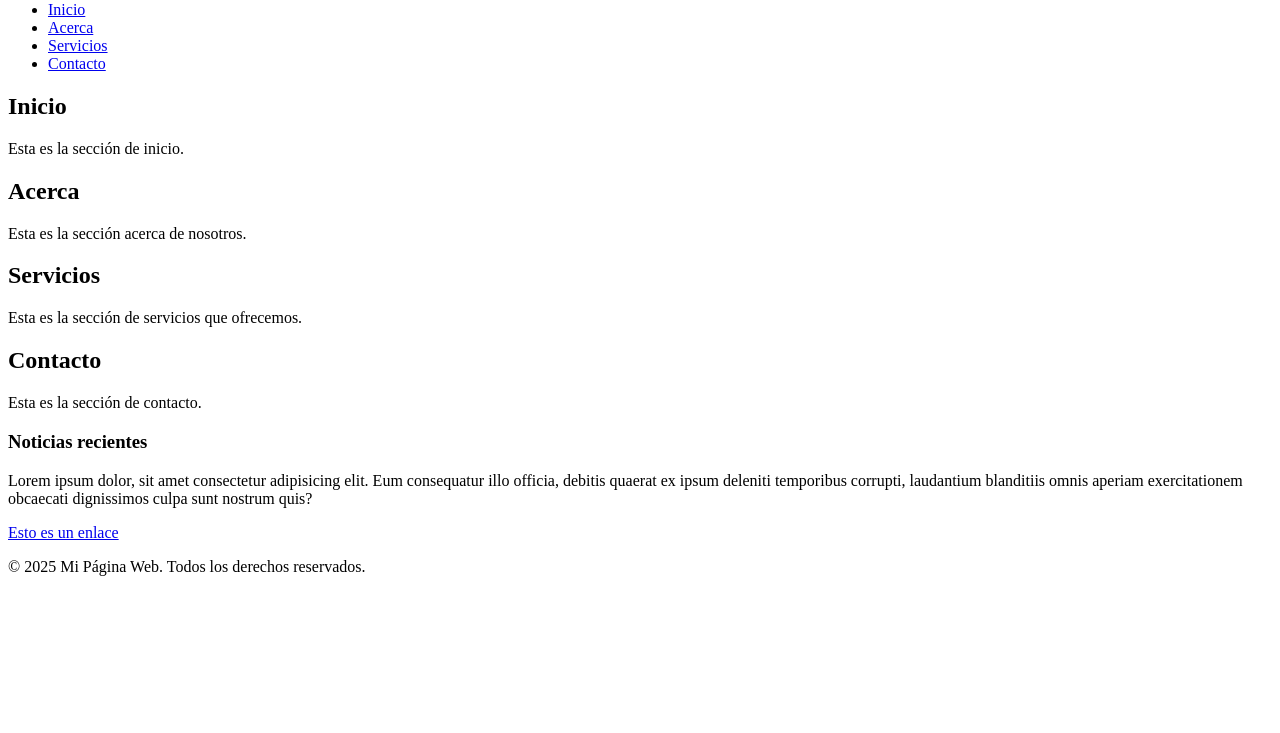
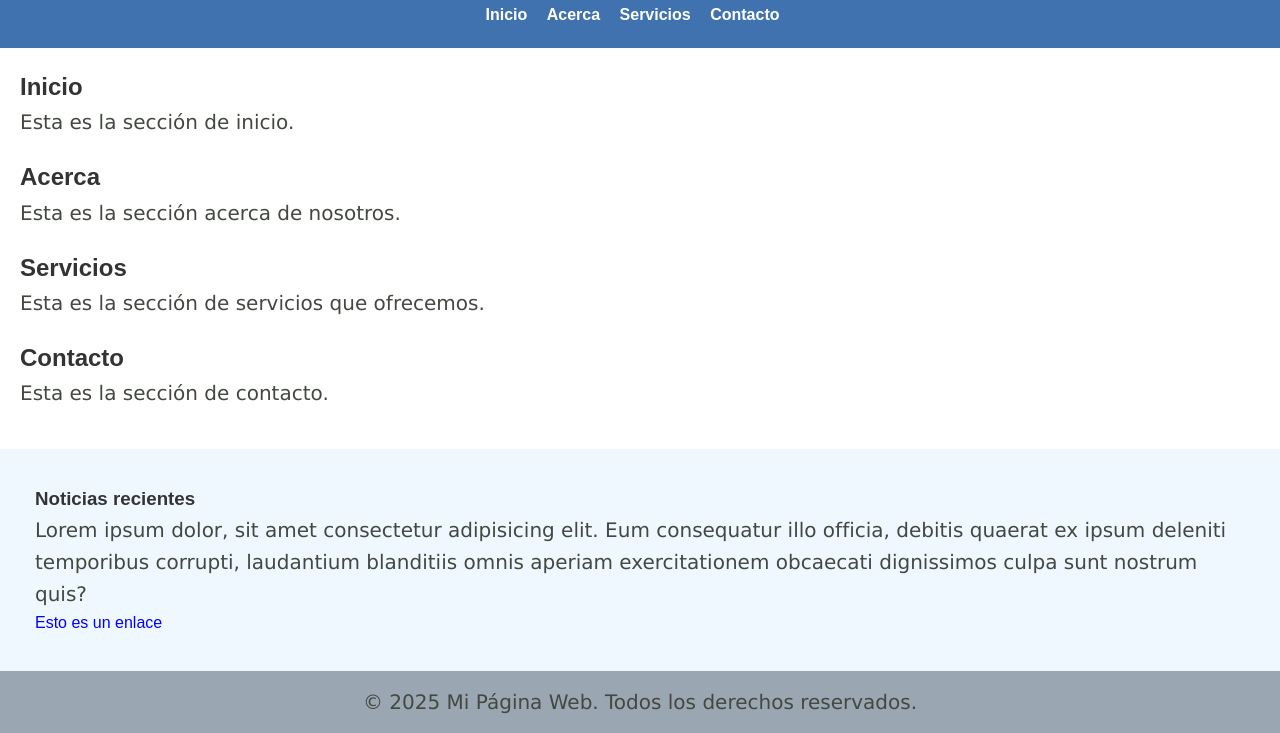
Before and after one commit to IsviCastillo/Pseudoclase, a plain HTML site: page index.html in a window 1280 px wide. Shown: the part 79-812 px from the top of the page. Drawn offline with Linux system fonts and the light colour scheme; files that its build step writes are made by us from their sources; the site is published under a folder, as on GitHub Pages, so addresses that start at the root find nothing.

Commit message:
Update and rename pagina.html to index.html

```diff
--- a/pagina.html
+++ b/index.html
@@ -4,7 +4,7 @@
     <meta charset="UTF-8">
     <meta name="viewport" content="width=device-width, initial-scale=1.0">
     <title>Mi página web</title>
-    <link rel="stylesheet" href="/CSS/miestilo.css">
+    <link rel="stylesheet" href="miestilo.css">
 </head>
 <body>
     <header>
```
